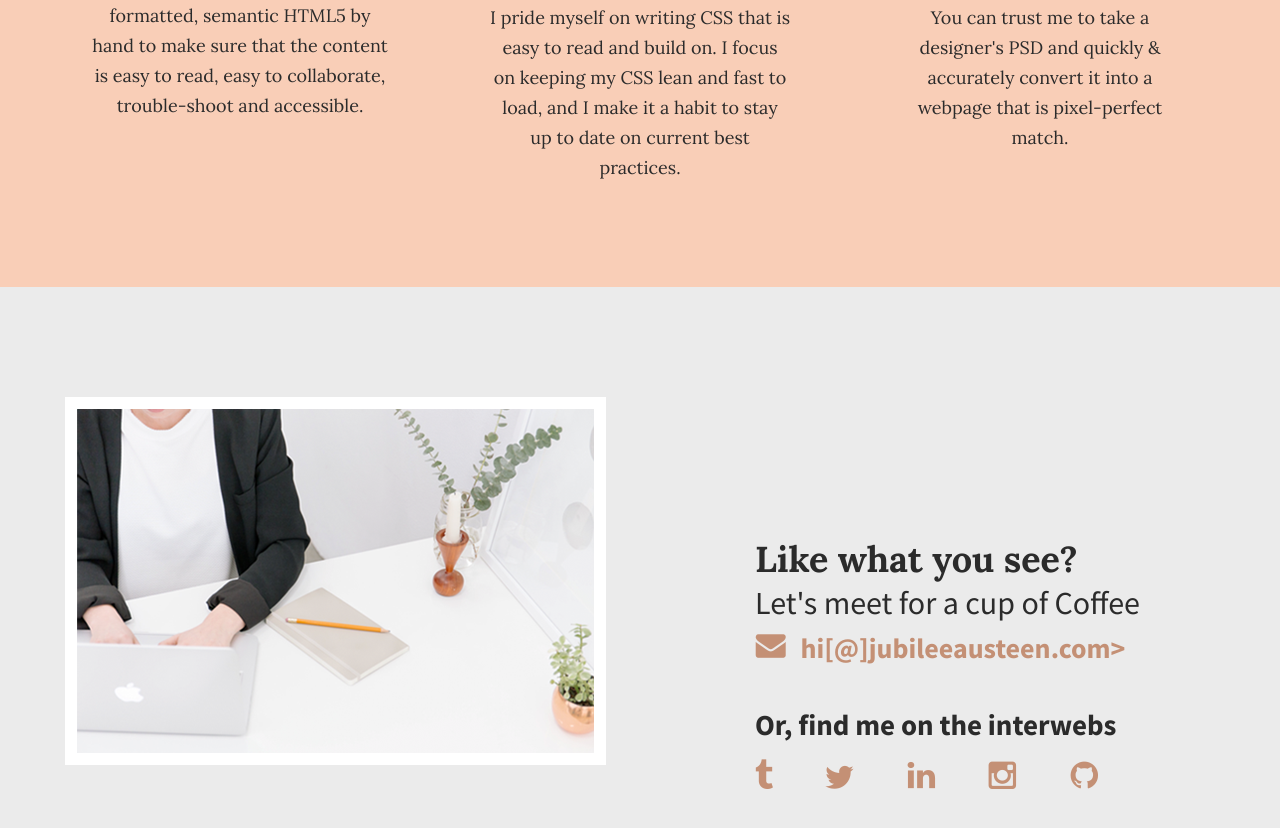
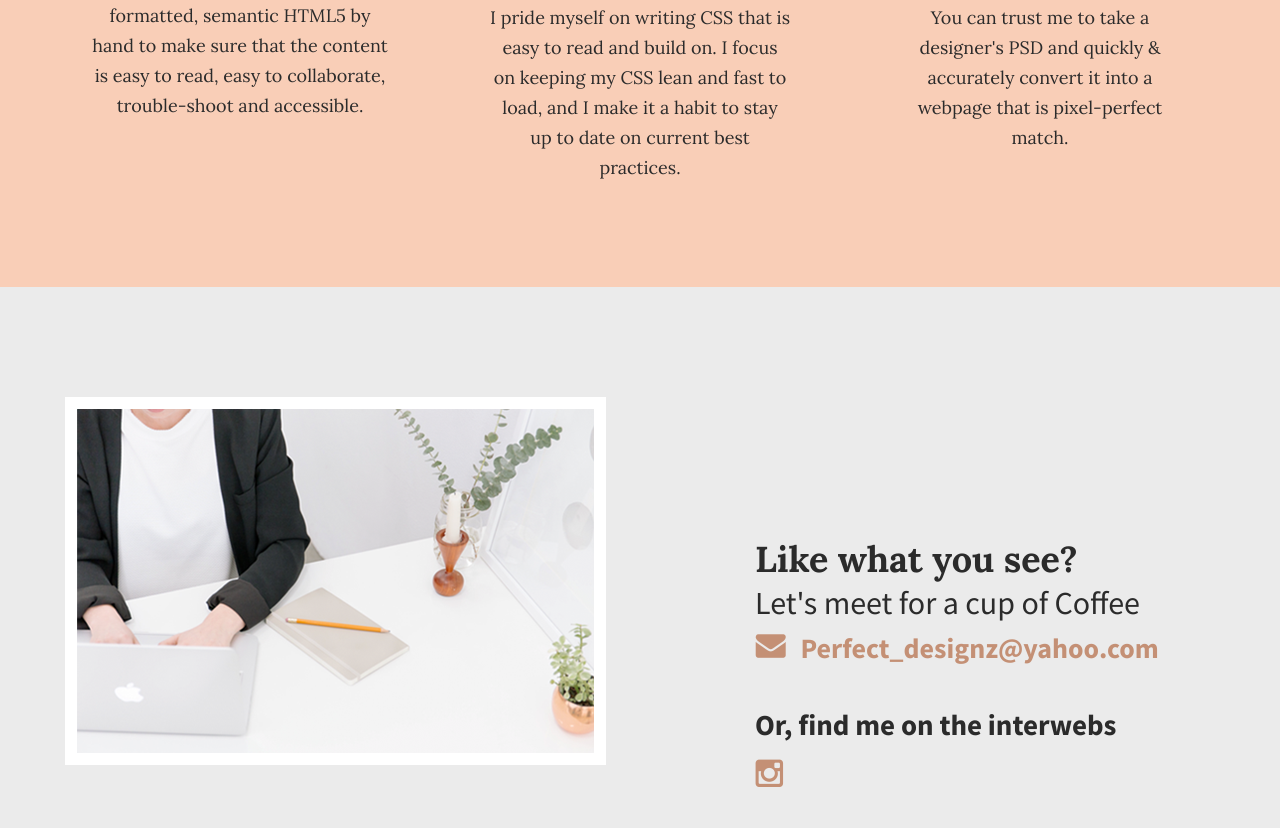
Before and after one commit to perfect-designz/nko, a plain HTML site: page index.html in a window 1280 px wide. Shown: the part 1713-2541 px from the top of the page. Drawn offline with Linux system fonts and the light colour scheme.

Commit message:
update to nko

```diff
--- a/index.html
+++ b/index.html
@@ -35,7 +35,7 @@
         	<div class="full-width">
         		<h2>A little bit about me.</h2>
     			<div class="half-width">
-    				<p>I've made my ho base in Providence, Rhode Island, with my small growing family. My journey into tech started with a degree inme journalism. As I started sharing my writing online, I was fascinated with how easily I could get my voice out there. I was hooked and wanted to learn how to build my own site to fit my own specific needs.</p>
+    				<p>I've made my home base in West Saint Paul, Minnesota with my small growing family. My journey into web development started with becoming an Epic Superuser at a health clinic. I was amazed at how well built the software was and became interested into the tech field.  </p>
    				</div>
     			<div class="half-width">
     				<p>That curiosity then opened a door that could never be shut. When I learned how to build my first website, I realized I found something that gave me the freedom & versatility I was looking for in my work. Now I've made a full switch to front-end development, where I can use my organization skills and eye for detail to write clean, elegant code.</p>
@@ -71,15 +71,11 @@
        				<div class="half-width" id="contact-info">
        					<h2>Like what you see?</h2>
        					<h3 id="email-header"> Let's meet for a cup of Coffee </h3>
-                        <a href="mailto:hi@jubileeausteen.com"><img id="envelope" src="img/envelope.png" alt="envelope" /></a>
-						<a href="mailto:hi@jubileeausten.com">hi[@]jubileeausteen.com></a>
+                        <a href="mailto:hi@perfect_designz@yahoo.com"><img id="envelope" src="img/envelope.png" alt="envelope" /></a>
+						<a href="mailto:perfect_designz@yahoo.com">Perfect_designz@yahoo.com</a>
 						<h3 id="socialmedia-header"> Or, find me on the interwebs</h3>
 						<ul>
-							<li><a href="http://www.tumblr.com"><img src="img/tumblr.png" alt="tumblr" /></a></li>
-                            <li><a href="http://www.twitter.com"><img src="img/twitter.png" alt="twitter"/></a></li>
-							<li><a href="http://www.linkedin.com"><img src="img/linkedln.png" alt="linkedln"/></a></li>
-							<li><a href="http://www.instagram.com"><img src="img/instagram.png" alt="instagram"/></a></li>
-							<li><a href="http://www.github.com"><img src="img/github.png" alt="github"/></a></li>
+							<li><a href="https://www.instagram.com/nkos_lyfe/"><img src="img/instagram.png" alt="instagram"/></a></li>
 						</ul>
 					</div>
         	</footer>
```
